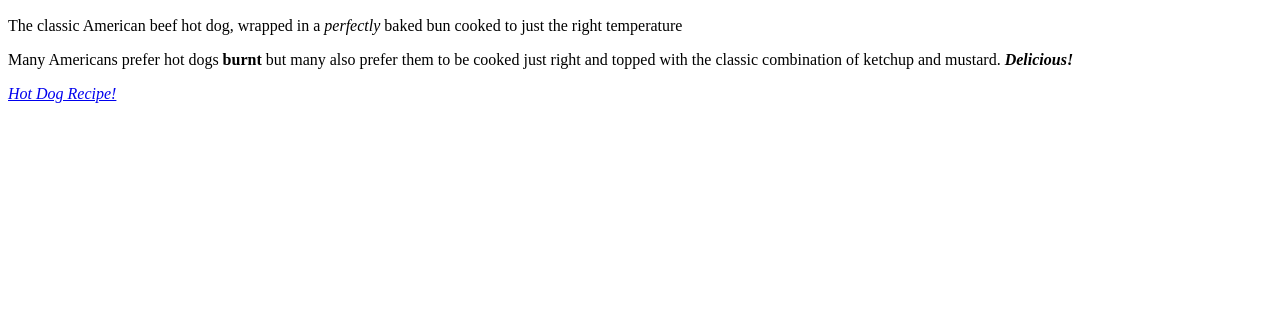
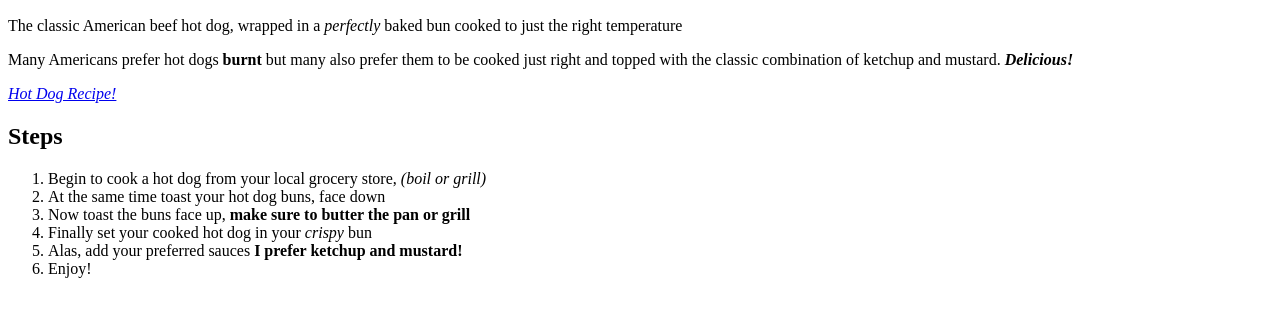
Before and after one commit to armaans055/odin-recipes, a plain HTML site: page index.html in a window 1280 px wide. Shown: the part 434-750 px from the top of the page. Drawn offline with Linux system fonts and the light colour scheme.

Commit message:
Edited index.html file with steps to cook hot dog

```diff
--- a/index.html
+++ b/index.html
@@ -11,5 +11,14 @@
         <p>The classic American beef hot dog, wrapped in a <em>perfectly</em> baked bun cooked to just the right temperature</p>
         <p>Many Americans prefer hot dogs <strong>burnt</strong> but many also prefer them to be cooked just right and topped with the classic combination of ketchup and mustard. <b><em>Delicious!</em></b></p>
         <a href="../odin-recipes/recipes/hotdog.html" target = "/blank"><em>Hot Dog Recipe!</em></a>
+        <h2>Steps</h2>
+        <ol>
+            <li>Begin to cook a hot dog from your local grocery store, <em>(boil or grill)</em></li>
+            <li>At the same time toast your hot dog buns, face down</li>
+            <li>Now toast the buns face up, <strong>make sure to butter the pan or grill</strong></li>
+            <li>Finally set your cooked hot dog in your <em>crispy</em> bun</li>
+            <li>Alas, add your preferred sauces <strong>I prefer ketchup and mustard!</strong></li>
+            <li>Enjoy!</li>
+        </ol>
     </body>
 </html>
```
